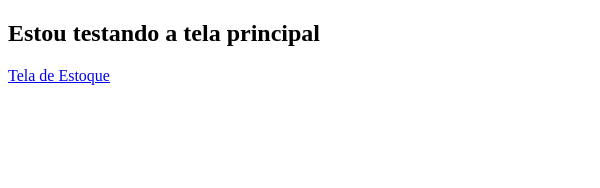
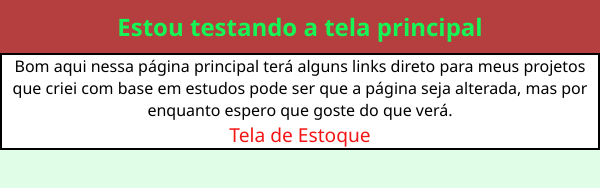
Before and after one commit to NickNey922/Projetos, a plain HTML site: page index.html in a window 600 px wide. Drawn offline with Linux system fonts and the light colour scheme.

Commit message:
Arrumando o site

```diff
--- /dev/null
+++ b/Tela de estoque/estilo/tabela.css
@@ -0,0 +1,61 @@
+@charset "UTF-8";
+
+:root{
+    --cor0: #2C5291;
+    --cor1: #91702C;
+}
+
+body{
+    font-family: Arial, Helvetica, sans-serif;
+}
+table{
+    margin-top: 50px;
+    border-collapse: collapse;
+    padding: 10px;
+    width: 700px;
+    background-color: white;
+}
+td, th{
+    border: 1px solid black;
+    padding: 10px;
+}
+th.cabe{
+    text-align: left;
+    font-size: 0.8em;
+}
+th#mat{
+    text-align: center;
+}
+th.peq{
+    font-size: smaller;
+    padding: 0px;
+    padding-left: 10px;
+    text-align: left;
+}
+
+tfoot{
+    text-align: left;
+}
+th > img.logo{
+    width: 70px;
+    height: 70px;
+}
+
+a{
+    background-color: var(--cor0);
+    color: white;
+
+    text-decoration: none;
+
+    width: 50px;
+    padding: 5px;
+    border: 2px solid black;
+}
+
+a:hover{
+    background-color: var(--cor1);
+    color: black;
+    box-shadow: 0px 0px 5px black;
+    transition: 0.2s;
+
+}
--- a/index.html
+++ b/index.html
@@ -4,6 +4,8 @@
     <meta charset="UTF-8">
     <meta name="viewport" content="width=device-width, initial-scale=1.0">
     <title>Pagina inicial</title>
+    <link rel="stylesheet" href="style.css">
+    <link rel="shortcut icon" href="imagem/favicon.ico" type="image/x-icon">
 </head>
 <body>
     <header>
@@ -13,6 +15,8 @@
         </nav>
     </header>
     <main>
+        <p>Bom aqui nessa página principal terá alguns links direto para meus projetos que criei com base em estudos pode ser que a página seja alterada, mas por enquanto espero que goste do que verá.</p>
+
         <a href="Tela de estoque/index.html" target="_blank">Tela de Estoque</a>
 
     </main>
--- /dev/null
+++ b/style.css
@@ -0,0 +1,70 @@
+@charset "UTF-8";
+
+/*
+Typical Device breackpoints
+----------------------------
+Tela pequena: ate 600px
+Celular: de 600px até 768px
+Tablet: 768px até 992px
+Desktop: 992px até 1200px
+Tela grande: acima de 1200px
+*/
+
+* {
+    padding: 0px;
+    margin: 0px;
+    font-family: 'Segoe UI', Tahoma, Geneva, Verdana, sans-serif;
+}
+
+:root{
+    --cor0: #ffffff;
+    --cor1: #F41616;
+    --cor2: #B53E3E;
+    --cor3: #754545;
+    --cor4: #16f555;
+    --cor5: #44A05E;
+    --cor6: #394B3E;
+    --cor7: #000000;
+
+}
+
+@media screen and (min-width: 450px) and (max-width: 600px){
+    body{
+        background-color: #16f55523;
+    }
+
+    header{
+        padding: 10px;
+        text-align: center;
+        background-color: var(--cor2);
+        color: var(--cor4);
+
+    }
+
+    main{
+        text-align: center;
+        margin: auto;
+
+        background-color: var(--cor0);
+        border: 2px solid black;
+
+        max-width: 700px;
+        min-width: 450px;
+    }
+
+    a{
+        font-size: 1.2em;
+        text-decoration: none;
+        color: var(--cor1);
+    }
+
+    a:hover{
+        color: var(--cor6);
+    }
+
+}
+
+
+@media screen and (min-width: ) {
+
+}
```
Also changed, not shown: Tela de estoque/Folha de requisição.html (+1 -62 lines), imagem/favicon.ico (added).
